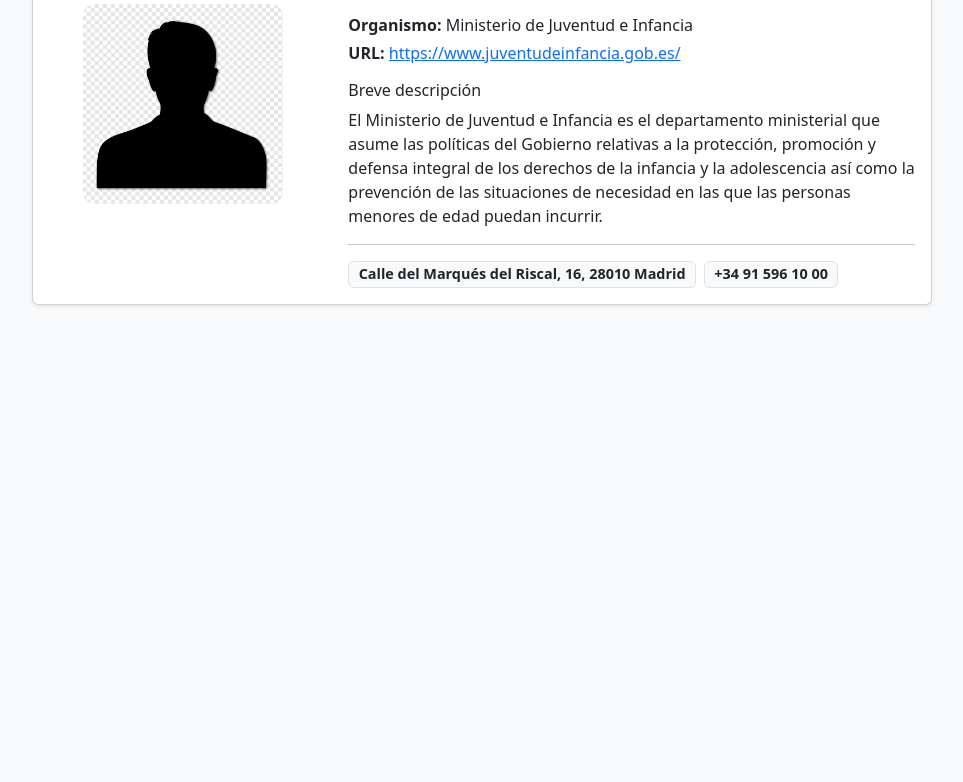
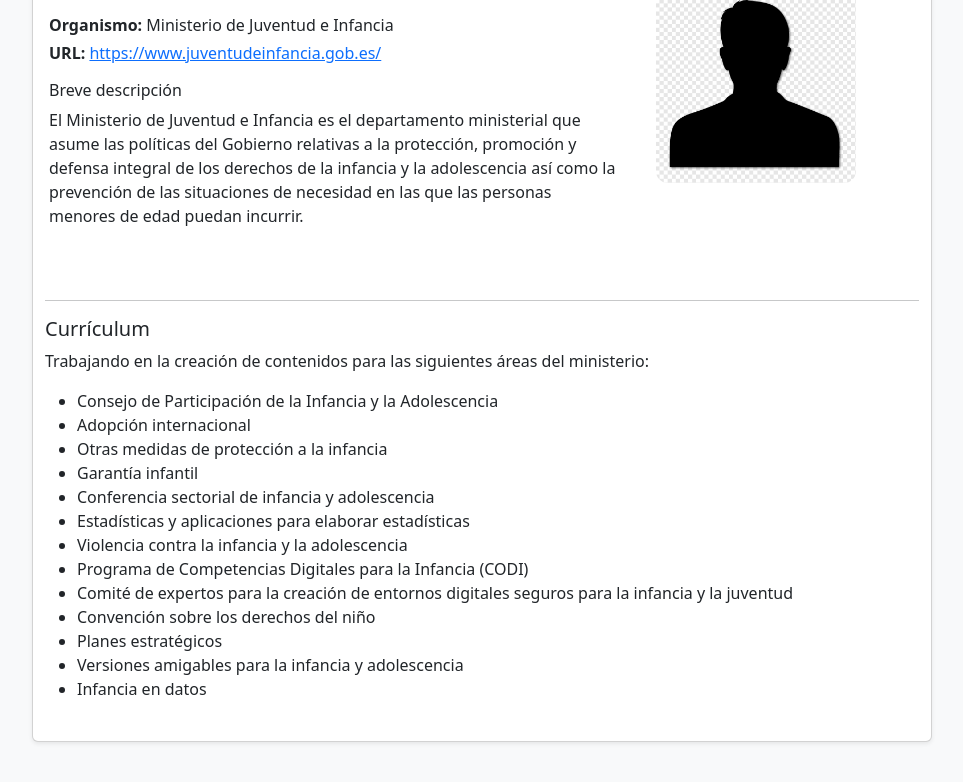
Before and after one commit to obanos-juve/caso-practico-1-alumnos, a plain HTML site: page index.html in a window 1280 px wide. Shown: the part 136-918 px from the top of the page, without its empty margins (158-1121 px from the left). Before the commit the page ends 800 px from the top, so only its background shows below. Drawn offline with nearby package versions, Linux system fonts and the light colour scheme.

Commit message:
Update index.html

```diff
--- a/index.html
+++ b/index.html
@@ -18,32 +18,45 @@
   <div class="container">
     <div class="card profile-card shadow-sm">
       <div class="row g-0 align-items-center">
-        <div class="col-md-4 text-center p-4">
-          <!-- Sustituye el src por la URL de tu foto -->
-          <img src="silueta.png" alt="Foto" class="profile-img img-fluid">
-        </div>
         <div class="col-md-8">
           <div class="card-body">
             <h1 class="card-title mb-1">Óscar Baños</h1>
             <h5 class="text-muted mb-3">Técnico / Gestor de contenidos</h5>
-
             <p class="mb-1"><strong>Organismo:</strong> <span id="org-name">Ministerio de Juventud e Infancia</span></p>
             <p class="mb-3"><strong>URL:</strong> <a id="org-url" href="https://www.juventudeinfancia.gob.es/" target="_blank" rel="noopener">https://www.juventudeinfancia.gob.es/</a></p>
-
             <h6>Breve descripción</h6>
-            <p id="org-desc">El Ministerio de Juventud e Infancia es el departamento ministerial que asume las políticas del Gobierno relativas a la protección, promoción y defensa integral de los derechos de la infancia y la adolescencia así como la prevención de las situaciones de necesidad en las que las personas menores de edad puedan incurrir.
-            </p>
-
-            <hr>
-
-            <div class="d-flex flex-wrap gap-2">
-              <span class="badge bg-light text-dark border badge-org">Calle del Marqués del Riscal, 16, 28010 Madrid</span>
-              <span class="badge bg-light text-dark border badge-org">+34 91 596 10 00</span>
-            </div>
-
+            <p id="org-desc">El Ministerio de Juventud e Infancia es el departamento ministerial que asume las políticas del Gobierno relativas a la protección, promoción y defensa integral de los derechos de la infancia y la adolescencia así como la prevención de las situaciones de necesidad en las que las personas menores de edad puedan incurrir.</p>
           </div>
         </div>
+        <div class="col-md-4 p-4">
+          <!-- Sustituye el src por la URL de tu foto -->
+          <img src="silueta.png" alt="Foto" class="profile-img img-fluid">
+        </div>
       </div>
+
+      <div class="row">
+        <div class="col p-4">
+            <hr>
+          <h5>Currículum</h5>
+          Trabajando en la creación de contenidos para las siguientes áreas del ministerio:
+          <p>
+            <ul>
+              <li>Consejo de Participación de la Infancia y la Adolescencia</li>
+              <li>Adopción internacional</li>
+              <li>Otras medidas de protección a la infancia</li>
+              <li>Garantía infantil</li>
+              <li>Conferencia sectorial de infancia y adolescencia</li>
+              <li>Estadísticas y aplicaciones para elaborar estadísticas</li>
+              <li>Violencia contra la infancia y la adolescencia</li>
+              <li>Programa de Competencias Digitales para la Infancia (CODI)</li>
+              <li>Comité de expertos para la creación de entornos digitales seguros para la infancia y la juventud</li>
+              <li>Convención sobre los derechos del niño</li>
+              <li>Planes estratégicos</li>
+              <li>Versiones amigables para la infancia y adolescencia</li>
+              <li>Infancia en datos</li>
+            </ul>
+          </p>
+        </div>
     </div>
   </div>
 
```
